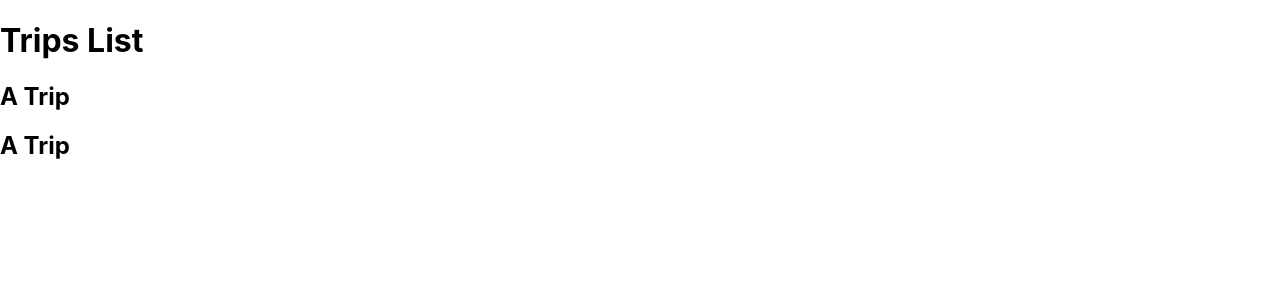
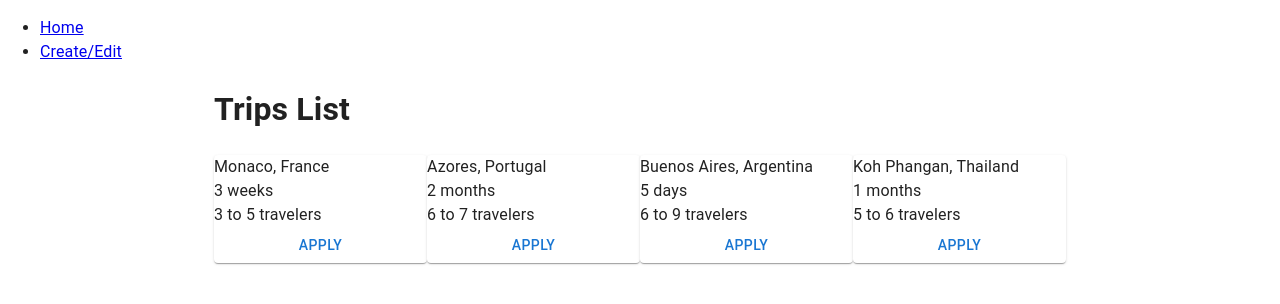
Before and after one commit to axelle-bch/Trips, a React (Create React App) app in the folder trips-frontend/: page / in a window 1280 px wide. Shown: the top 304 px of the page. Built offline with nearby package versions, Linux system fonts and the light colour scheme.

Commit message:
Created basic routing

```diff
--- a/trips-frontend/package.json
+++ b/trips-frontend/package.json
@@ -44,5 +44,8 @@
       "last 1 firefox version",
       "last 1 safari version"
     ]
+  },
+  "devDependencies": {
+    "react-router-dom": "^6.4.3"
   }
 }
--- a/trips-frontend/public/index.html
+++ b/trips-frontend/public/index.html
@@ -5,6 +5,7 @@
     <link rel="icon" href="%PUBLIC_URL%/favicon.ico" />
     <meta name="viewport" content="width=device-width, initial-scale=1" />
     <meta name="theme-color" content="#000000" />
+    <meta name="viewport" content="initial-scale=1, width=device-width" />
     <meta
       name="description"
       content="Web site created using create-react-app"
--- a/trips-frontend/src/App.tsx
+++ b/trips-frontend/src/App.tsx
@@ -2,11 +2,22 @@ import React from 'react';
 import logo from './logo.svg';
 import './App.css';
 import {TripsList} from "./pages/TripsList/TripsList";
+import {BrowserRouter, Route, Routes} from "react-router-dom";
+import { Layout } from './pages/Layout/Layout';
+import {UpdateTrip} from "./pages/UpdateTrip/UpdateTrip";
 
 function App() {
   return (
     <>
-      <TripsList/>
+        <BrowserRouter>
+            <Routes>
+                <Route path="/" element={<Layout />}>
+                    <Route index element={<TripsList />} />
+                    <Route path="blogs" element={<UpdateTrip />} />
+                </Route>
+            </Routes>
+        </BrowserRouter>
+
     </>
   );
 }
--- a/trips-frontend/src/api/apiInterfaces.ts
+++ b/trips-frontend/src/api/apiInterfaces.ts
@@ -1,3 +1,16 @@
+export enum TimeUnit {
+    Days = "days",
+    Weeks = "weeks",
+    Months = "months"
+}
+
 export interface Trip {
-    // TODO: add the properties
+    // where to? To convert to a more complex type later, for the moment it's just a string
+    destination: string,
+    // duration
+    duration: number,
+    // unit of duration: Days, Weeks, Months
+    durationUnit: TimeUnit,
+    minAttendants: number,
+    maxAttendants: number
 }
--- a/trips-frontend/src/components/TripCard/TripCard.tsx
+++ b/trips-frontend/src/components/TripCard/TripCard.tsx
@@ -1,5 +1,22 @@
-export const TripsCard = () => {
+import {Trip} from "../../api/apiInterfaces";
+import {Button, Card, Typography} from "@mui/material";
+
+interface Props {
+    trip: Trip
+}
+
+export const TripsCard = (props: Props) => {
+    // destructuring the object
+    const {destination, duration, durationUnit, minAttendants, maxAttendants} = props.trip;
+
     return <>
-        <h2>A Trip</h2>
+        <Card
+            sx={{ height: '100%', display: 'flex', flexDirection: 'column' }}
+        >
+            <Typography variant={"body1"}>{destination}</Typography>
+            <Typography variant={"body1"}>{duration} {durationUnit}</Typography>
+            <Typography variant={"body1"}>{minAttendants} to {maxAttendants} travelers</Typography>
+            <Button>Apply</Button>
+        </Card>
     </>
 }
--- a/trips-frontend/src/index.tsx
+++ b/trips-frontend/src/index.tsx
@@ -2,6 +2,7 @@ import React from 'react';
 import ReactDOM from 'react-dom/client';
 import './index.css';
 import App from './App';
+import CssBaseline from '@mui/material/CssBaseline';
 import reportWebVitals from './reportWebVitals';
 
 const root = ReactDOM.createRoot(
@@ -9,6 +10,7 @@ const root = ReactDOM.createRoot(
 );
 root.render(
   <React.StrictMode>
+    <CssBaseline enableColorScheme/>
     <App />
   </React.StrictMode>
 );
--- /dev/null
+++ b/trips-frontend/src/pages/Layout/Layout.tsx
@@ -0,0 +1,20 @@
+import {Link, Outlet} from "react-router-dom";
+
+export const Layout = () => {
+    return (
+        <>
+            <nav>
+                <ul>
+                    <li>
+                        <Link to="/">Home</Link>
+                    </li>
+                    <li>
+                        <Link to="/blogs">Create/Edit</Link>
+                    </li>
+                </ul>
+            </nav>
+
+            <Outlet />
+        </>
+    )
+}
--- a/trips-frontend/src/pages/TripsList/TripsList.tsx
+++ b/trips-frontend/src/pages/TripsList/TripsList.tsx
@@ -1,9 +1,23 @@
 import {TripsCard} from "../../components/TripCard/TripCard";
+import {Container, Grid} from "@mui/material";
+import {useState} from "react";
+import {mockTripsData} from "./mockData";
 
 export const TripsList = () => {
+
+    const [trips, setTrips] = useState(mockTripsData);
+
     return <>
-        <h1>Trips List</h1>
-        <TripsCard/>
-        <TripsCard/>
+        <Container maxWidth="md">
+            <h1>Trips List</h1>
+            <Grid container>
+                {mockTripsData.map((trip, index) => (
+                    <Grid item xs={3}>
+                        <TripsCard trip={trip} />
+                    </Grid>
+                ))}
+            </Grid>
+
+        </Container>
     </>
 }
--- a/trips-frontend/src/pages/TripsList/mockData.tsx
+++ b/trips-frontend/src/pages/TripsList/mockData.tsx
@@ -0,0 +1,40 @@
+import {TimeUnit, Trip} from "../../api/apiInterfaces";
+
+export const mockTripsData: Trip[] = [
+    {
+        destination: "Monaco, France",
+        // duration
+        duration: 3,
+        // unit of duration: Days, Weeks, Months
+        durationUnit: TimeUnit.Weeks,
+        minAttendants: 3,
+        maxAttendants: 5
+    },
+    {
+        destination: "Azores, Portugal",
+        // duration
+        duration: 2,
+        // unit of duration: Days, Weeks, Months
+        durationUnit: TimeUnit.Months,
+        minAttendants: 6,
+        maxAttendants: 7
+    },{
+        destination: "Buenos Aires, Argentina",
+        // duration
+        duration: 5,
+        // unit of duration: Days, Weeks, Months
+        durationUnit: TimeUnit.Days,
+        minAttendants: 6,
+        maxAttendants: 9
+    },
+    {
+        destination: "Koh Phangan, Thailand",
+        // duration
+        duration: 1,
+        // unit of duration: Days, Weeks, Months
+        durationUnit: TimeUnit.Months,
+        minAttendants: 5,
+        maxAttendants: 6
+    },
+
+];
--- /dev/null
+++ b/trips-frontend/src/pages/UpdateTrip/UpdateTrip.tsx
@@ -0,0 +1,9 @@
+import {Typography} from "@mui/material";
+
+export const UpdateTrip = () => {
+    return (
+        <>
+            <Typography variant={"h1"}>Update a trip</Typography>
+        </>
+    )
+}
```
Also changed, not shown: 1 other file (tests, documents, lock files or other folders).
